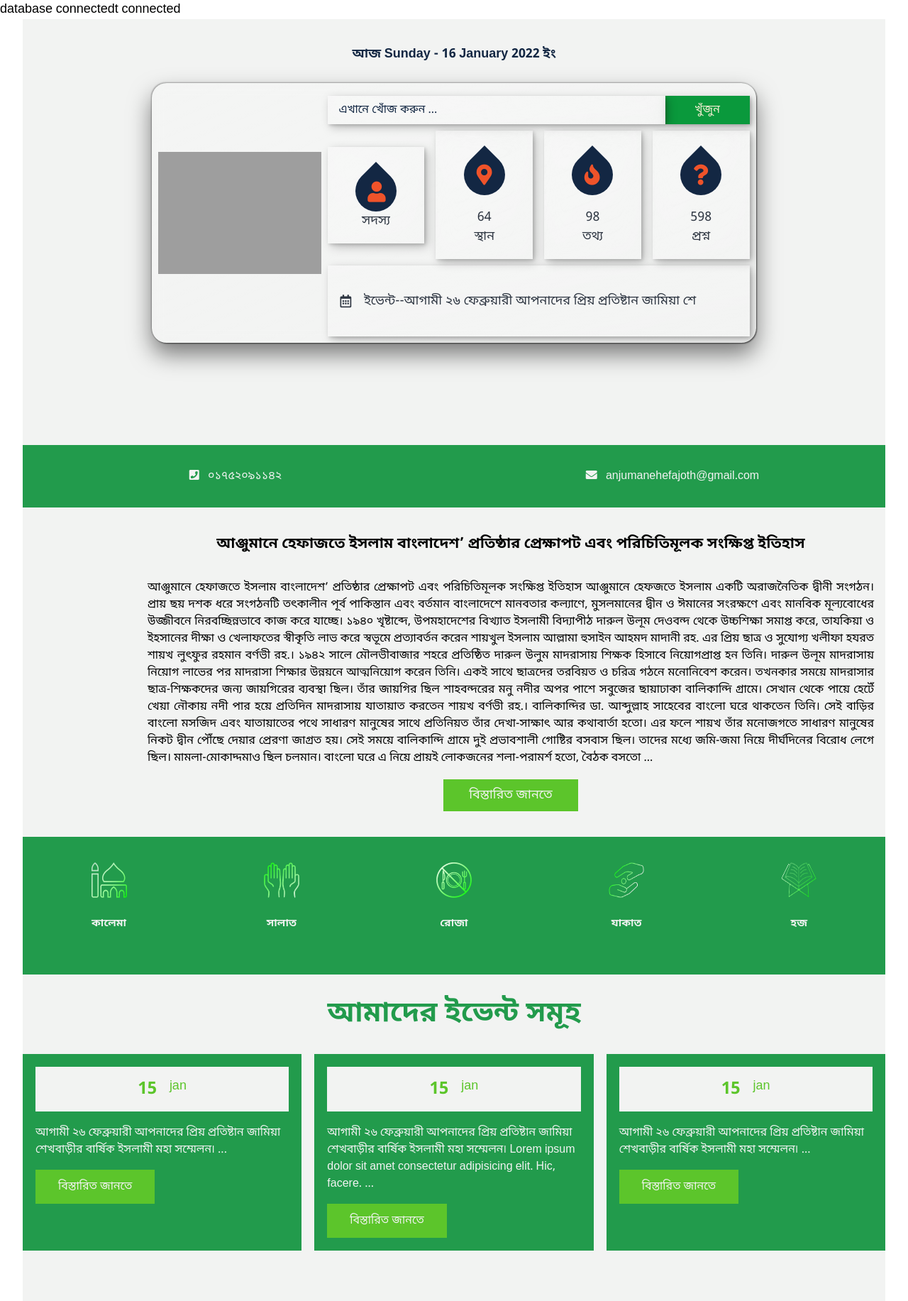
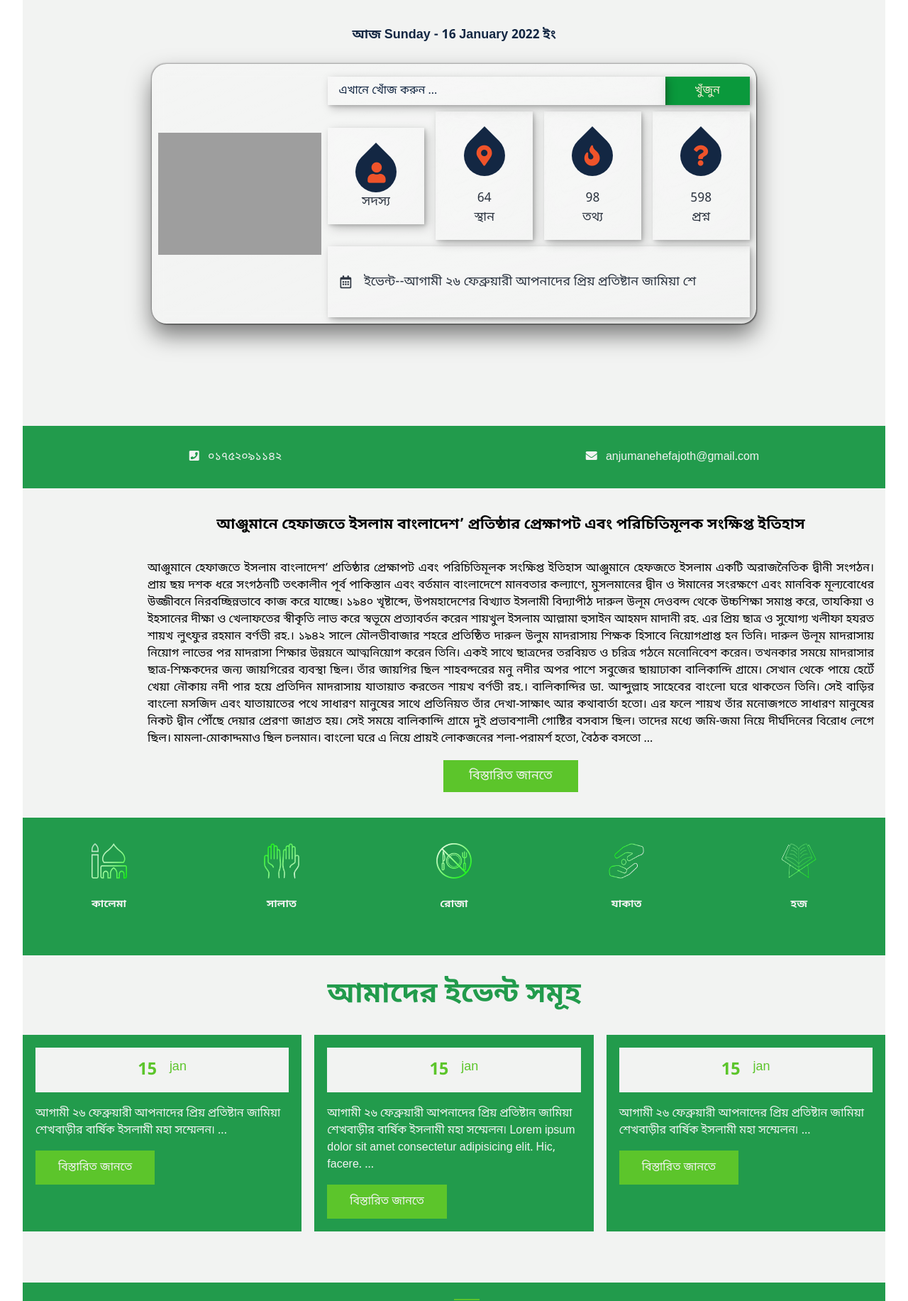
Before and after one commit to Arifurrex/anjuman, a PHP site: page /anjumancopy/ in a window 1280 px wide. Shown: the part 56-1889 px from the top of the page at 71% size. Run offline with PHP 8.4, Linux system fonts and the light colour scheme; data that the repository does not hold is empty; some web fonts are replaced; grey boxes are pictures that could not be loaded.

Commit message:
delete some unnessary file

```diff
--- a/frontend/hero.php
+++ b/frontend/hero.php
@@ -1,18 +1,4 @@
     <?php
-
-    $ckdbh= 'includes/dbh.inc.php';
-    if(file_exists($ckdbh)){
-      echo "database connected";
-    }else{
-      echo "database not connected";
-    }
-
-    $t='frontend/support/bnTime.php';
-    if (file_exists($t)) {
-      echo "t connected";
-    } else {
-      echo "t not connected";
-    }
 
     include 'frontend/support/bnTime.php';
     function BDdate($time)
```
